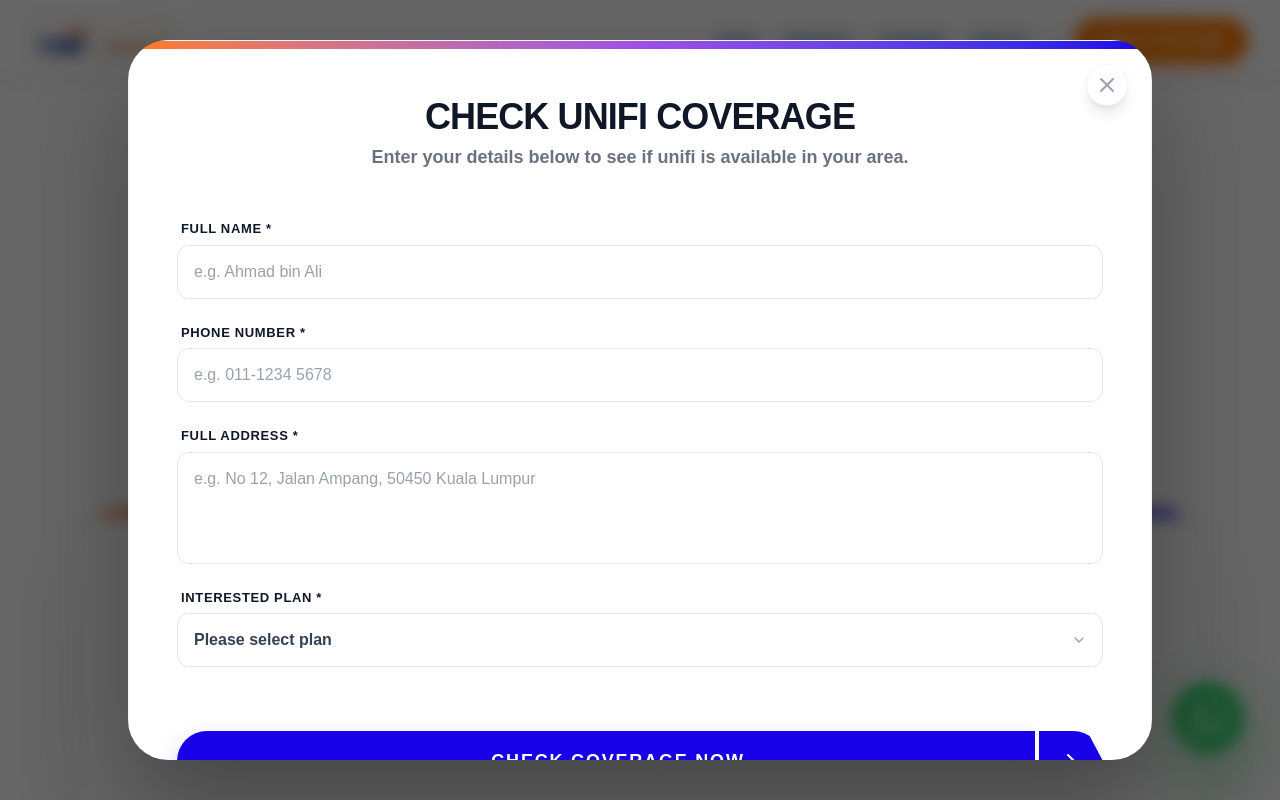
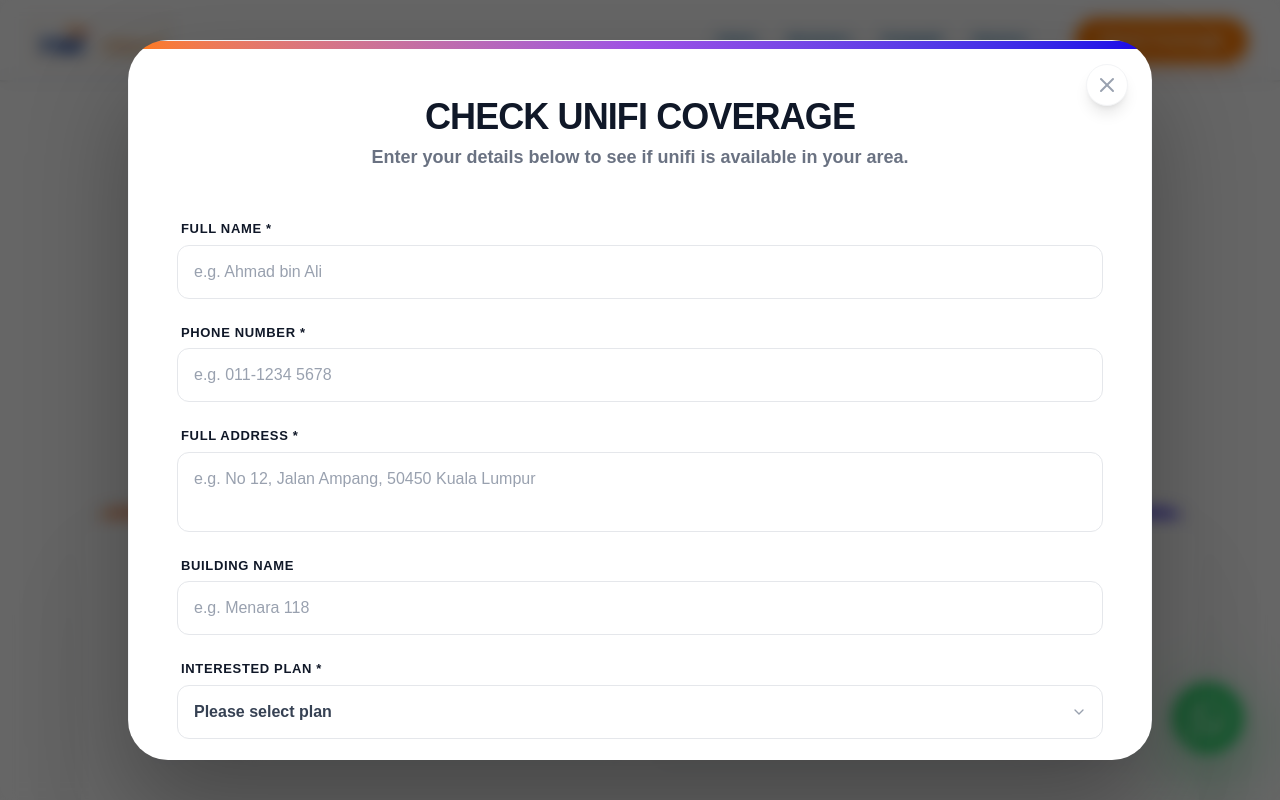
Before and after one commit to cwhui1001/Unifi_Distributer, a Next.js app: page /apply-unifi-home in a window 1280 px wide. Shown: the top 800 px of the page. Built offline with nearby package versions, Linux system fonts and the light colour scheme.

Commit message:
added building name field in check coverage form

```diff
--- a/src/components/CoverageForm.tsx
+++ b/src/components/CoverageForm.tsx
@@ -8,6 +8,7 @@ export default function CoverageForm({ compact = false }: { compact?: boolean })
   const [formData, setFormData] = useState({
     "user-name": "",
     "user-contact": "",
+    "building_name": "",
     "full_address": "",
     "plan": "",
   });
@@ -129,9 +130,22 @@ export default function CoverageForm({ compact = false }: { compact?: boolean })
                 <textarea
                   name="full_address"
                   placeholder="e.g. No 12, Jalan Ampang, 50450 Kuala Lumpur"
-                  className={`${inputClasses} resize-none h-28`}
+                  className={`${inputClasses} resize-none h-20`}
                   required
                   value={formData["full_address"]}
+                  onChange={handleInputChange}
+                />
+              </div>
+
+              {/* Building Name */}
+              <div className={groupClasses}>
+                <label className={labelClasses}>Building Name</label>
+                <input
+                  type="text"
+                  name="building_name"
+                  placeholder="e.g. Menara 118"
+                  className={inputClasses}
+                  value={formData["building_name"]}
                   onChange={handleInputChange}
                 />
               </div>
--- a/src/utils/whatsapp.ts
+++ b/src/utils/whatsapp.ts
@@ -24,10 +24,10 @@ export const sendToWhatsApp = (formType: string, formData: Record<string, any>)
     "mykad": "MyKad/Passport",
 
     // Coverage Form
-    "building_name": "Building Unit",
+    "building_name": "Building Name",
     "floor_no": "Building Floor",
-    "unit_no": "Building Block",
-    "block_no": "Building Name",
+    "unit_no": "Unit No",
+    "block_no": "Block No",
     "street": "Street",
     "section_no": "Section",
     "telco": "Current Telco",
```
Also changed, not shown: 1 other file (tests, documents, lock files or other folders).
